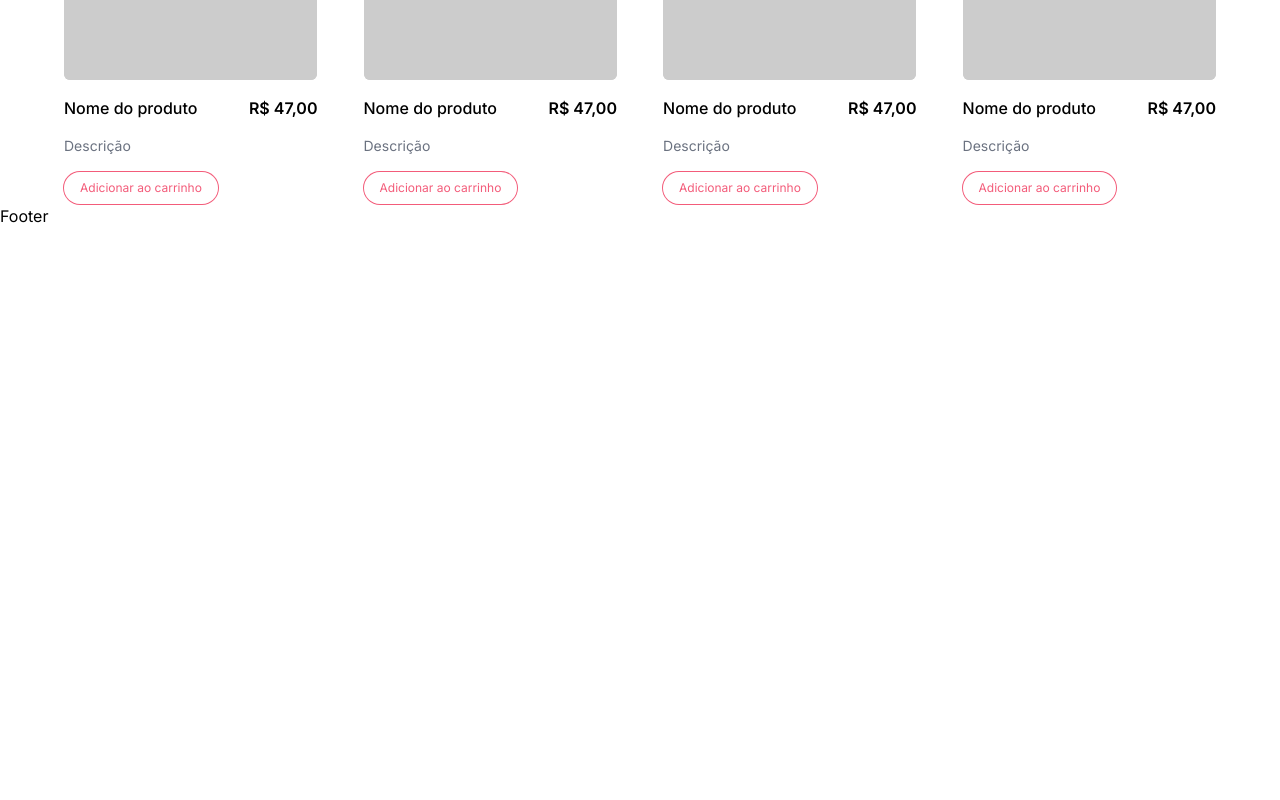
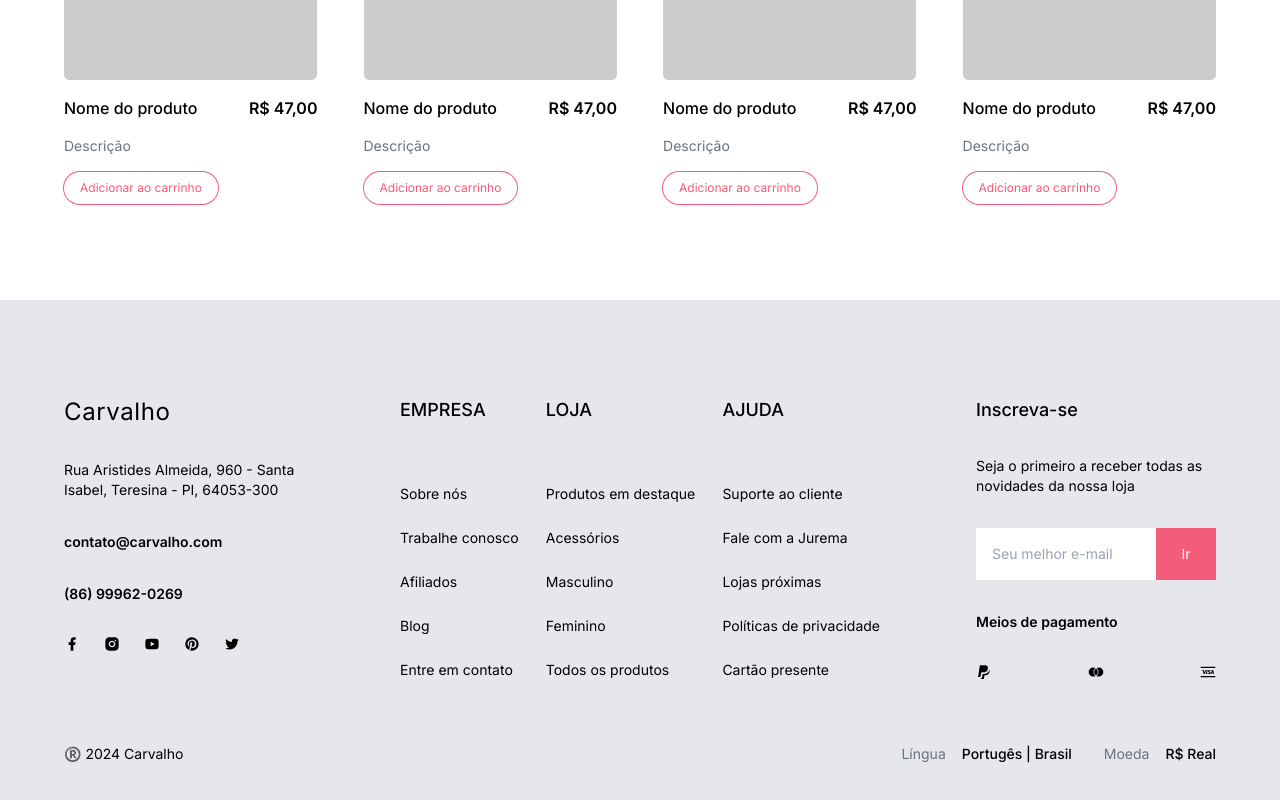
Before and after one commit to jeffersonrlim4/ef, a Next.js app: page / in a window 1280 px wide. Shown: the part 2452-3252 px from the top of the page. Before the commit the page ends 2680 px from the top, so only its background shows below. Built offline with nearby package versions, Linux system fonts and the light colour scheme.

Commit message:
feat: footer component

```diff
--- a/src/components/Footer.tsx
+++ b/src/components/Footer.tsx
@@ -1,3 +1,100 @@
+import Link from "next/link";
+import {
+  RiFacebookFill,
+  RiInstagramFill,
+  RiYoutubeFill,
+  RiPinterestFill,
+  RiTwitterFill,
+  RiPaypalFill,
+  RiMastercardFill,
+  RiVisaFill,
+} from "react-icons/ri";
+
 export function Footer() {
-  return <div>Footer</div>;
+  return (
+    <div className="py-24 px-4 md:px-8 lg:px-16 xl:32 2xl:px-64 relative bg-gray-200 text-sm mt-24">
+      <div className="flex flex-col md:flex-row  justify-between gap-24">
+        <div className="w-full md:w-1/2 lg:w-1/4 flex flex-col gap-8">
+          <Link href="/">
+            <div className="text-2xl tracking-wide">Carvalho</div>
+          </Link>
+          <p>
+            Rua Aristides Almeida, 960 - Santa Isabel, Teresina - PI, 64053-300
+          </p>
+          <span className="font-semibold">contato@carvalho.com</span>
+          <span className="font-semibold">(86) 99962-0269</span>
+          <div className="flex gap-6">
+            <RiFacebookFill size={16} />
+            <RiInstagramFill size={16} />
+            <RiYoutubeFill size={16} />
+            <RiPinterestFill size={16} />
+            <RiTwitterFill size={16} />
+          </div>
+        </div>
+        <div className="hidden lg:flex justify-between w-1/2">
+          <div className="flex flex-col justify-between">
+            <h1 className="font-medium text-lg">EMPRESA</h1>
+            <div className="flex flex-col gap-6 ">
+              <Link href="/">Sobre nós</Link>
+              <Link href="/">Trabalhe conosco</Link>
+              <Link href="/">Afiliados</Link>
+              <Link href="/">Blog</Link>
+              <Link href="/">Entre em contato</Link>
+            </div>
+          </div>
+          <div className="flex flex-col justify-between ">
+            <h1 className="font-medium text-lg">LOJA</h1>
+            <div className="flex flex-col gap-6 ">
+              <Link href="/">Produtos em destaque</Link>
+              <Link href="/">Acessórios</Link>
+              <Link href="/">Masculino</Link>
+              <Link href="/">Feminino</Link>
+              <Link href="/">Todos os produtos</Link>
+            </div>
+          </div>
+          <div className="flex flex-col justify-between ">
+            <h1 className="font-medium text-lg">AJUDA</h1>
+            <div className="flex flex-col gap-6 ">
+              <Link href="/">Suporte ao cliente</Link>
+              <Link href="/">Fale com a Jurema</Link>
+              <Link href="/">Lojas próximas</Link>
+              <Link href="/">Políticas de privacidade</Link>
+              <Link href="/">Cartão presente</Link>
+            </div>
+          </div>
+        </div>
+        <div className="w-full md:w-1/2 lg:w-1/4 flex flex-col gap-8">
+          <h1 className="font-medium text-lg">Inscreva-se</h1>
+          <p>Seja o primeiro a receber todas as novidades da nossa loja </p>
+          <div className="flex">
+            <input
+              type="text"
+              placeholder="Seu melhor e-mail"
+              className="p-4 w-3/4"
+            />
+            <button className="w-1/4 bg-cartbg text-white">Ir</button>
+          </div>
+          <span className="font-semibold">Meios de pagamento</span>
+          <div className="flex justify-between">
+            <RiPaypalFill size={16} />
+            <RiMastercardFill size={16} />
+            <RiVisaFill size={16} />
+          </div>
+        </div>
+      </div>
+      <div className="flex flex-col md:flex-row items-center justify-between gap-8 mt-16">
+        <div className="">®️ 2024 Carvalho</div>
+        <div className="flex flex-col gap-8 md:flex-row">
+          <div>
+            <span className="text-gray-500 mr-4">Língua</span>
+            <span className="font-medium">Portugês | Brasil</span>
+          </div>
+          <div>
+            <span className="text-gray-500 mr-4">Moeda</span>
+            <span className="font-medium">R$ Real</span>
+          </div>
+        </div>
+      </div>
+    </div>
+  );
 }
```
